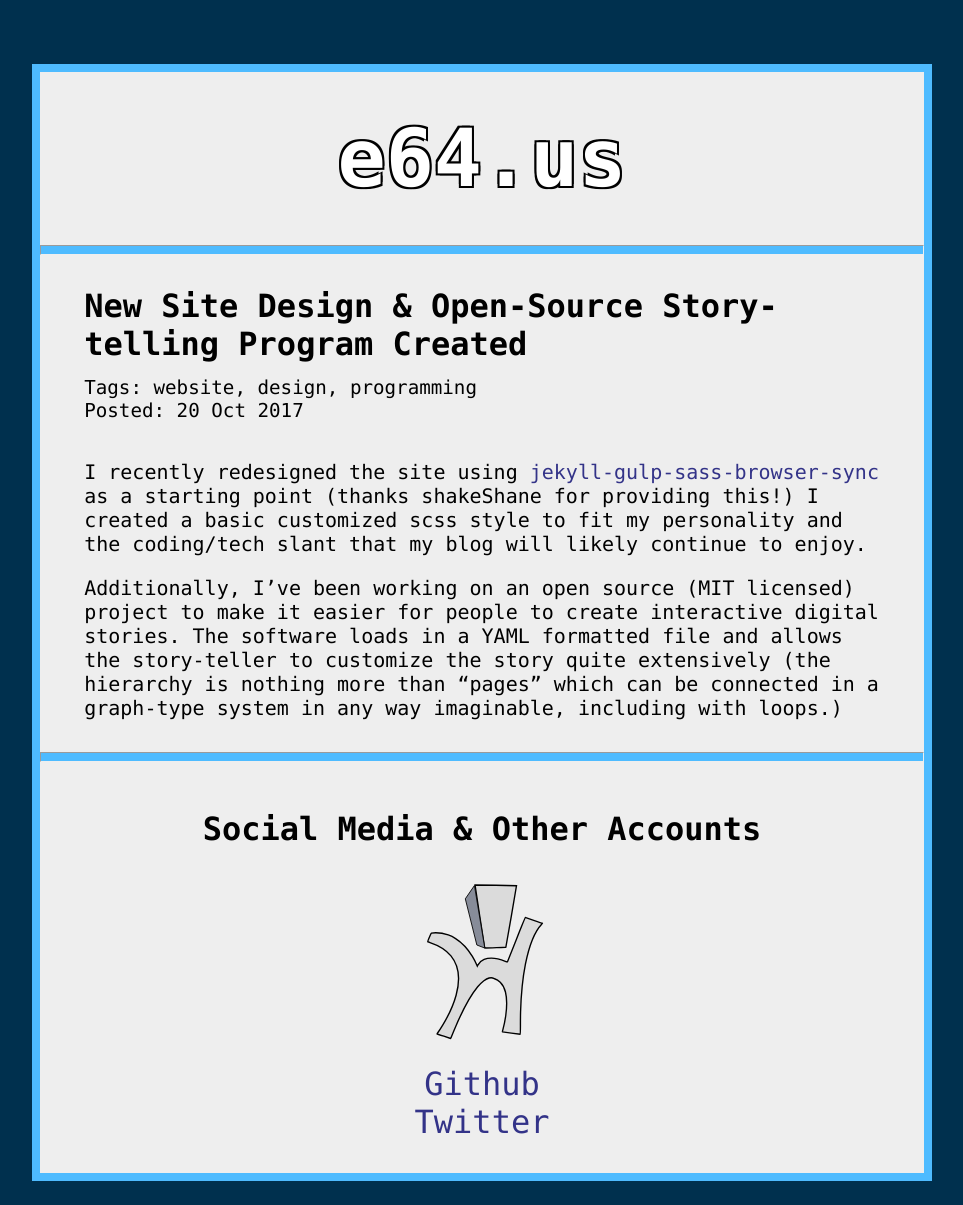
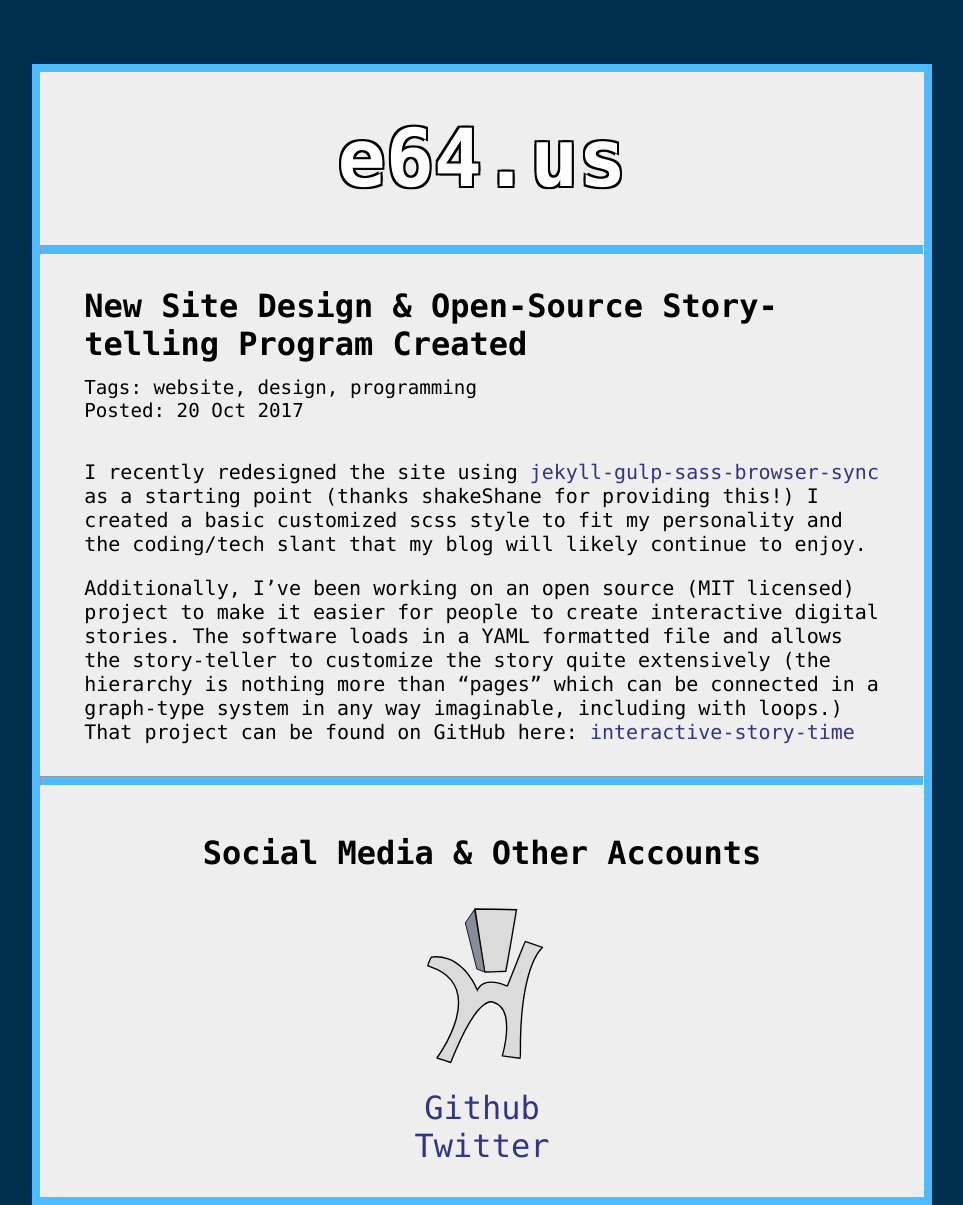
Before and after one commit to Epitaph64/e64.us, a Jekyll site: the page built from _posts/2017-10-20-new-site-design-and-csharp.markdown, in a window 1280 px wide. Shown: the whole page, without its empty margins (158-1121 px from the left). Built offline with Jekyll 4.4.1, drawn with Linux system fonts in a browser that asks for light colours; Markdown is read by kramdown in place of the engine named in the settings; before the commit the page ends 1181 px from its top, so only the background shows below that.

Commit message:
Update latest post with link to story-telling program on github

```diff
--- a/_posts/2017-10-20-new-site-design-and-csharp.markdown
+++ b/_posts/2017-10-20-new-site-design-and-csharp.markdown
@@ -6,6 +6,7 @@
 ---
 I recently redesigned the site using [jekyll-gulp-sass-browser-sync] as a starting point (thanks shakeShane for providing this!) I created a basic customized scss style to fit my personality and the coding/tech slant that my blog will likely continue to enjoy.
 
-Additionally, I've been working on an open source (MIT licensed) project to make it easier for people to create interactive digital stories. The software loads in a YAML formatted file and allows the story-teller to customize the story quite extensively (the hierarchy is nothing more than "pages" which can be connected in a graph-type system in any way imaginable, including with loops.)
+Additionally, I've been working on an open source (MIT licensed) project to make it easier for people to create interactive digital stories. The software loads in a YAML formatted file and allows the story-teller to customize the story quite extensively (the hierarchy is nothing more than "pages" which can be connected in a graph-type system in any way imaginable, including with loops.) That project can be found on GitHub here: [interactive-story-time]
 
 [jekyll-gulp-sass-browser-sync]: https://github.com/shakyShane/jekyll-gulp-sass-browser-sync
+[interactive-story-time]: https://github.com/Epitaph64/interactive-story-time
--- a/_scss/main.scss
+++ b/_scss/main.scss
@@ -32,6 +32,7 @@
   border: 0.5em solid $bg2;
   background: $bodybg;
   padding-bottom: 2em;
+  margin-bottom: 4em;
 }
 
 #home {
--- a/css/main.css
+++ b/css/main.css
@@ -274,7 +274,8 @@
 div.site {
   border: 0.5em solid #4ebbff;
   background: #eee;
-  padding-bottom: 2em; }
+  padding-bottom: 2em;
+  margin-bottom: 4em; }
 
 #home {
   text-align: center;
```
